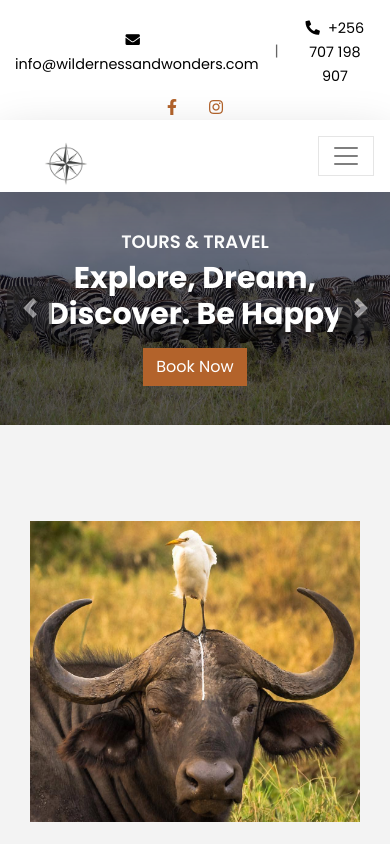
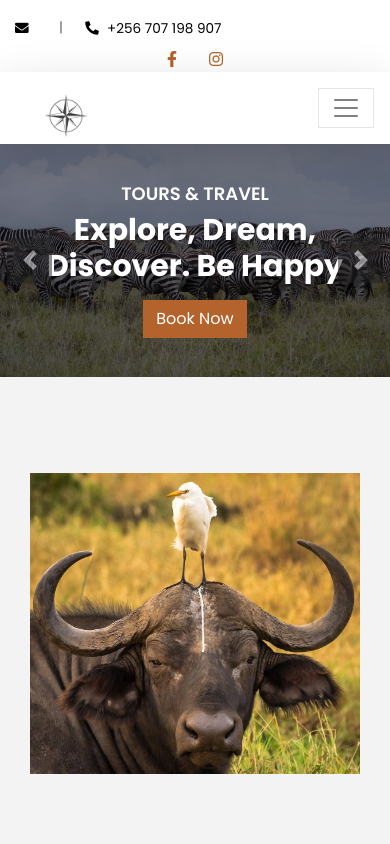
Before and after one commit to hermtechs/tour-guide-website, a plain HTML site: page index.html in a window 390 px wide. Shown: the top 844 px of the page. Drawn offline with nearby package versions, Linux system fonts and the light colour scheme; a script that the page names is missing.

Commit message:
top bar completed

```diff
--- a/css/custom.css
+++ b/css/custom.css
@@ -160,7 +160,12 @@ p {
   font-size: 0.9rem;
 }
 .top-bar{
-  display: flex;
+  display: flex !important;
+  justify-content: space-between !important;
+  align-items: center;
+  width: 100%;
+  /* margin: 0 2rem; */
+  gap: 0.4rem;
 }
 /* .top-destination{
   width: 300px !important;
@@ -190,6 +195,11 @@ p {
       justify-content: center;
     }
     .top-bar a{
-      font-size: 0.9rem;
+      font-size: 0.85rem;
     }
  }
+ @media (max-width:400px){
+  .email-link-text{
+    display: none;
+  }
+ }
--- a/index.html
+++ b/index.html
@@ -32,8 +32,8 @@
         <div class="container">
             <div class="row">
                 <div class=" text-center text-lg-left mb-2 mb-lg-0">
-                    <div class="top-bar justify-content-between align-items-center">
-                        <p><a href="mailto:info@wildernessandwonders.com" style="color:#000"><i class="fa fa-envelope mr-2"></i>info@wildernessandwonders.com</p>
+                    <div class="top-bar justify-content-center align-items-center">
+                        <p><a href="mailto:info@wildernessandwonders.com" style="color:#000"><i class="fa fa-envelope mr-2"></i> <span class="email-link-text">info@wildernessandwonders.com</span> </p>
                         <p class="text-body px-3">|</p>
                         <p><a href="tel:+256707198907" style="color:#000"><i class="fa fa-phone-alt mr-2"></i>+256 707 198 907</a></p>
                     </div>
```
